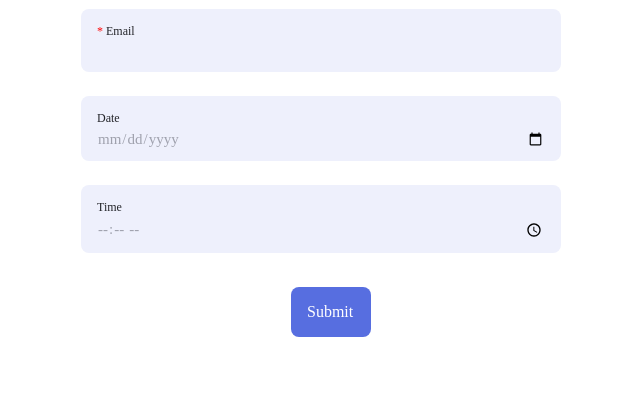
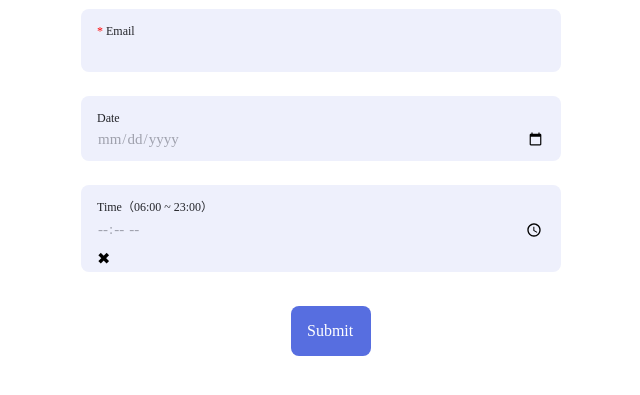
Before and after one commit to kjacob15/AntiDoping-DS, a Flask app: page /modify in a window 1280 px wide. Shown: the part 149-544 px from the top of the page, without its empty margins (309-949 px from the left). Run offline with Flask 2, Linux system fonts and the light colour scheme.

Commit message:
Fix bugs

```diff
--- a/templates/add.html
+++ b/templates/add.html
@@ -175,7 +175,7 @@
 						</div>
 						<div class="contact_content">
 							<label for ="" class="label">Time（06:00 ~ 23:00）</label>
-							<input id="time" type="time" class="input" min="06:00" max="22:00" required>
+							<input id="time" type="time" class="input" min="06:00" max="23:00" required>
 							<span class="validity"></span>
 						</div>
 						<div>
--- a/templates/modify.html
+++ b/templates/modify.html
@@ -82,10 +82,10 @@
 			.inputs{
 				grid-template-columns: repeat(1, 1fr);
 			}
-			.button{
+			.button {
                 position: absolute;
                 width: 80px;
-				height:50px;
+                height: 50px;
                 left: 0;
                 right: 0;
                 margin: 0 auto;
@@ -97,6 +97,13 @@
                 font-weight: 500;
                 display: inline-flex;
                 align-items: center;
+            }
+            .input:invalid+span:after {
+			  content: '✖';
+			}
+
+			.input:valid+span:after {
+			  content: '✓';
 			}
 		</style>
 	</head>
@@ -115,8 +122,9 @@
 							<input type="date" class="input" >
 						</div>
 						<div class="contact_content">
-							<label for ="" class="label">Time</label>
-							<input type="time" class="input" >
+							<label for ="" class="label">Time（06:00 ~ 23:00）</label>
+							<input id="time" type="time" class="input" min="06:00" max="23:00" required>
+							<span class="validity"></span>
 						</div>
 						<div>
 							<a href="" class="button">
```
Lines whose indentation alone changed are shown as unchanged.
